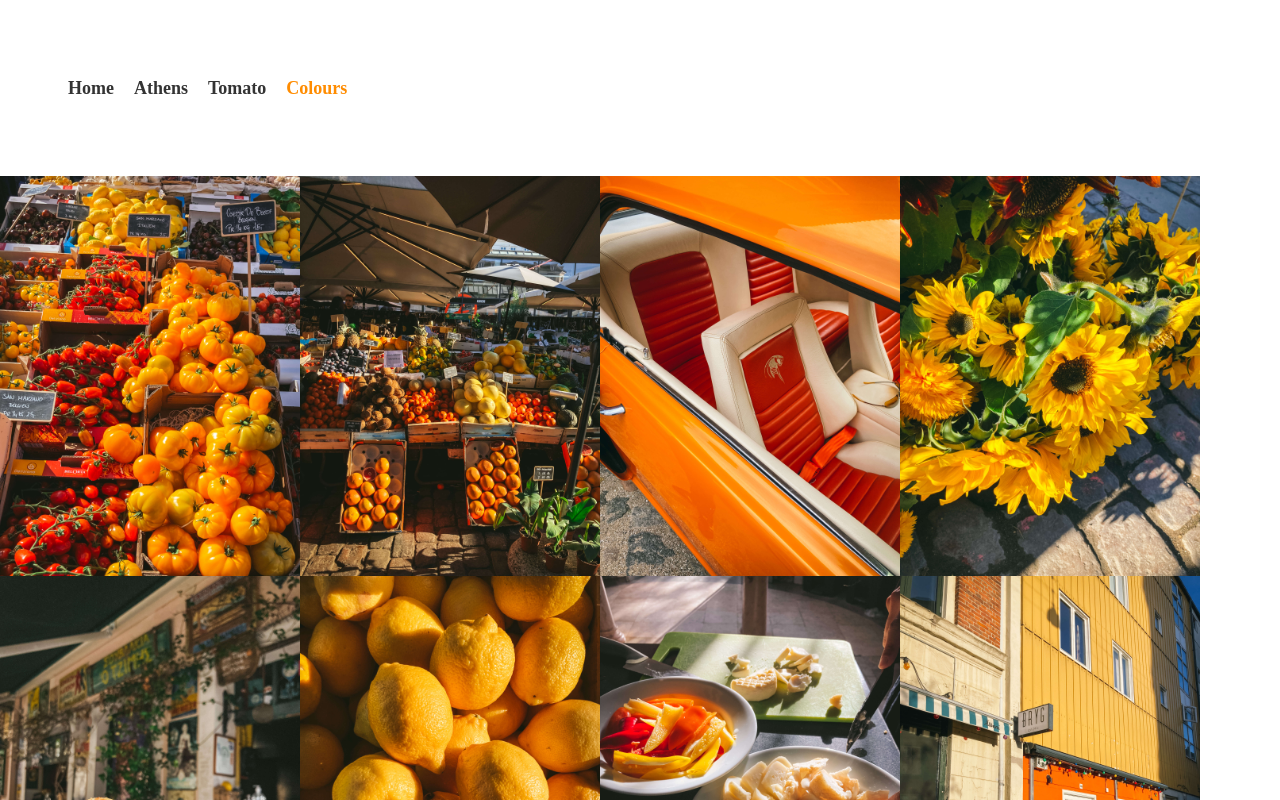
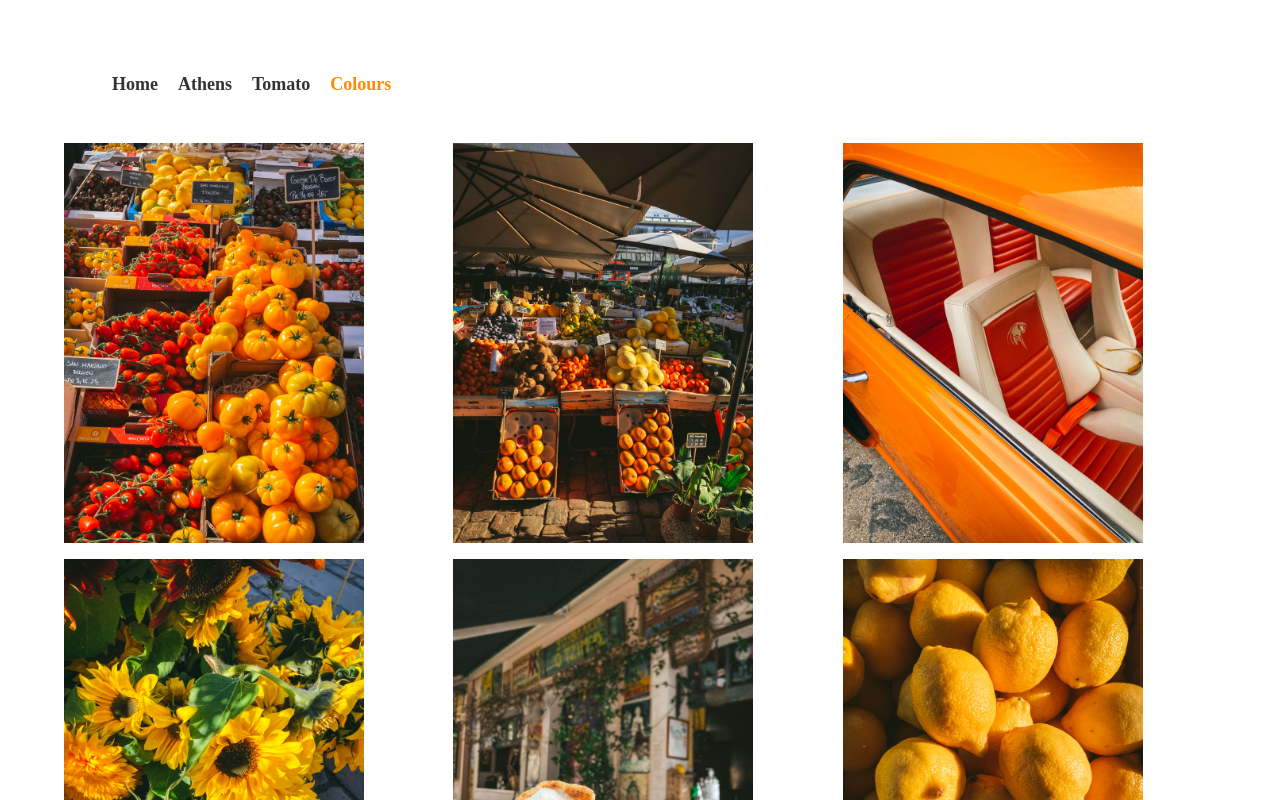
Before and after one commit to kamarini09/photography_portfolio, a Next.js app: page /projects/colours in a window 1280 px wide. Shown: the top 800 px of the page. Built offline with nearby package versions, Linux system fonts and the light colour scheme.

Commit message:
cours page almost done

```diff
--- a/src/components/Layout.js
+++ b/src/components/Layout.js
@@ -5,7 +5,7 @@ export default function Layout({children, navData}){
   const router = useRouter();
 
   return (
-    <>
+    <div className='wrapper'>
       <nav>
         <ul>
           {navData.map((item, index) => (
@@ -19,6 +19,6 @@ export default function Layout({children, navData}){
       </nav>
       <main>{children}</main>
       <footer> Kamarini Moragianni</footer>
-    </>
+    </div>
   )
 }
--- a/src/styles/globals.css
+++ b/src/styles/globals.css
@@ -2,6 +2,9 @@
   box-sizing: border-box;
   padding: 0;
   margin: 0;
+}
+.wrapper {
+  padding: 2% 5%;
 }
 
 /* img {
@@ -11,8 +14,10 @@
 } */
 
 .photo-grid {
-  display: flex;
-  flex-wrap: wrap;
+  display: grid;
+  grid-template-columns: repeat(auto-fit, minmax(300px, 1fr));
+  grid-gap: 1rem;
+  padding-bottom: 1rem;
 }
 
 nav {
@@ -20,8 +25,6 @@ nav {
   justify-content: space-between;
   align-items: center;
   background-color: #ffffff;
-  height: 80px;
-  padding: 0 20px;
   margin: 3rem;
 }
 
```
Also changed, not shown: src/pages/index.js (+3 -2 lines).
